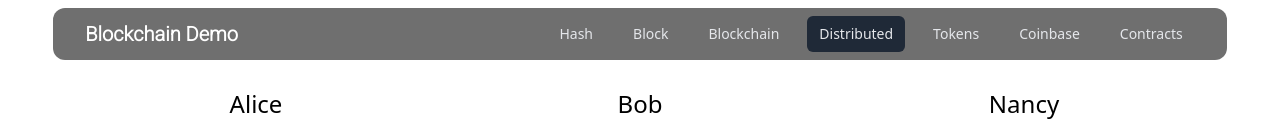
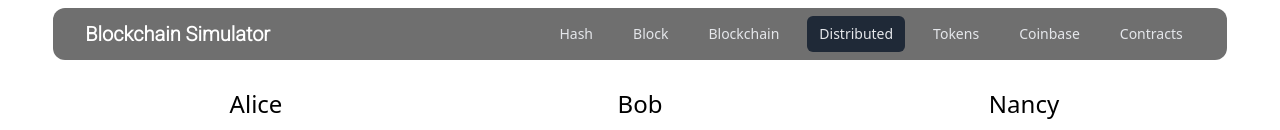
Before and after one commit to ItsAshrafSyed/blockchain-simulator, a Next.js app: page /distributed in a window 1280 px wide. Shown: the top 130 px of the page. Built offline with nearby package versions, Linux system fonts and the light colour scheme; a web font is replaced by a local one.

Commit message:
initial commit

```diff
--- a/components/nav.jsx
+++ b/components/nav.jsx
@@ -34,7 +34,7 @@ function Nav() {
 				<div className="flex items-center justify-between ">
 					<div className="flex w-full items-center justify-between">
 						<div className=" md:basis-1/2 text-white text-xl font-bold font-robo">
-              Blockchain Demo
+							Blockchain Simulator
 						</div>
 						<div className="hidden md:block ">
 							<div className="ml-10 flex items-baseline space-x-4">
--- a/pages/_app.jsx
+++ b/pages/_app.jsx
@@ -6,7 +6,7 @@ function MyApp({ Component, pageProps }) {
   return (
 		<Layout>
 			<Head>
-        <title>BlockChain Demo</title>
+				<title>BlockChain Simulator</title>
 			</Head>
 			<Component {...pageProps} />
 		</Layout>
--- a/pages/index.jsx
+++ b/pages/index.jsx
@@ -1,5 +1,4 @@
-import { useState } from 'react'
-import BlockChain from '../components/blockchain'
+import { useState } from "react";
 import Hash from "../components/hash/hash";
 
 export default function Home() {
```
Lines whose indentation alone changed are shown as unchanged.
